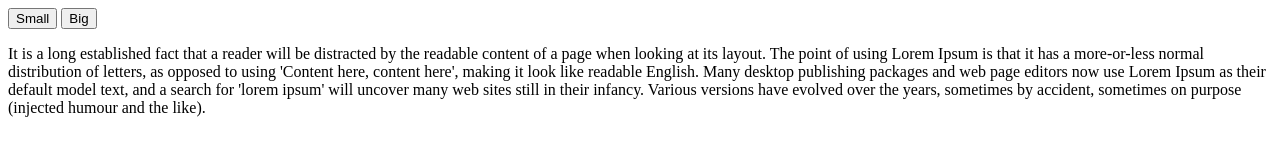
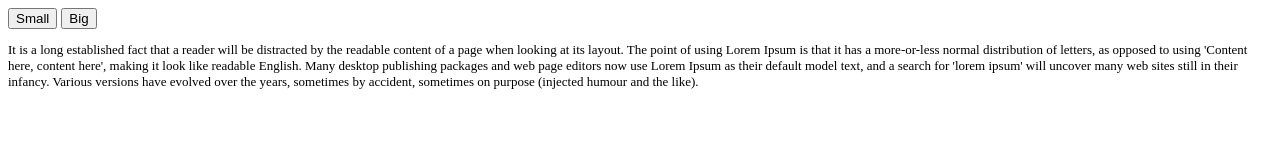
Before and after one commit to been95/beginner_js, a plain HTML site: page quiz/연습/fontzoom.html in a window 1280 px wide. Both pictures are taken after a click on the button "Small". Drawn offline with Linux system fonts and the light colour scheme.

Commit message:
feat: font zoom

```diff
--- a/quiz/연습/fontzoom.html
+++ b/quiz/연습/fontzoom.html
@@ -17,18 +17,21 @@
     const zoom = () => {
       const btns = document.querySelectorAll(".btns button");
       const p = document.querySelector("p");
-      let font = 9;
+      let font = 14;
       btns.forEach((btn) => {
         btn.addEventListener("click", (e) => {
           const target = e.target;
           const size = target.dataset.size;
           if (size === "b") {
             if (font++) {
-              console.log("clicked small button");
+              console.log("clicked big button");
               p.style.fontSize = font + "px";
-            } else {
-              font = p.style.fontSize;
             }
+          } else if (font--) {
+            console.log("clicked small button");
+            p.style.fontSize = font + "px";
+          } else {
+            font = p.style.fontSize;
           }
         });
       });
```
